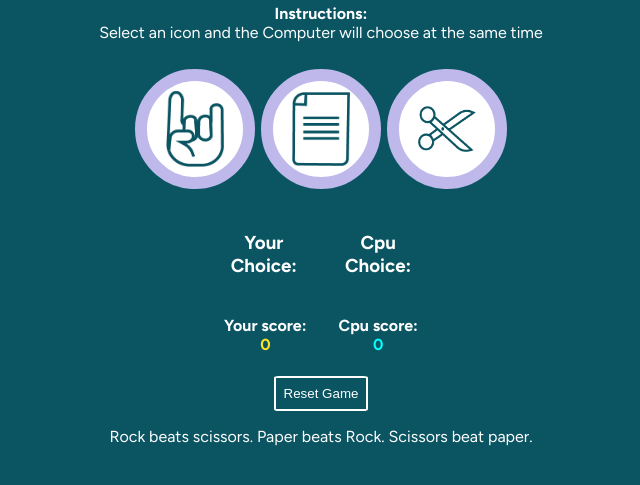
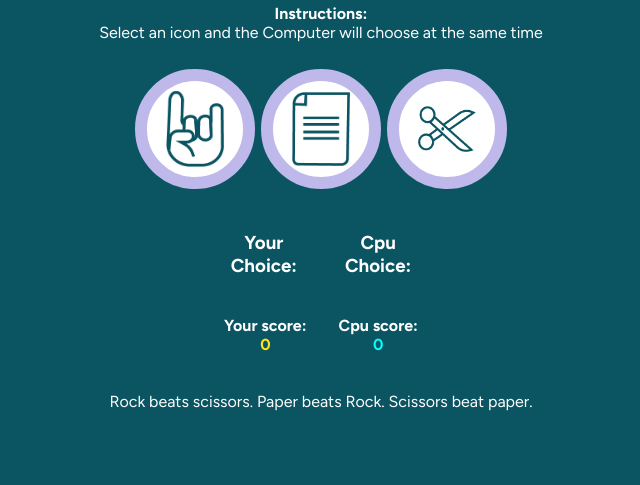
Before and after one commit to suzannecodeinst/RPS-game-PP2, a plain HTML site: page index.html in a window 1280 px wide. Shown: the part 79-564 px from the top of the page, without its empty margins (319-959 px from the left). Drawn offline with Linux system fonts and the light colour scheme.

Commit message:
tidy up scripts

```diff
--- a/assets/css/style.css
+++ b/assets/css/style.css
@@ -15,6 +15,8 @@ h1 {
 h2 {
     margin-bottom: 10px;
 }
+
+/* detailed styles*/
 
 .instructions {
     padding: 0rem 3rem;
@@ -89,20 +91,6 @@ h2 {
     color: aqua;
 }
 
-
-.reset-btn {
-    background-color: #0B5563;
-    color: white;
-    border: 2px solid white;
-    border-radius: 5%;
-    padding: 0.5rem;
-}
-
-
-.reset-btn:hover {
-    border: 4px solid white;
-}
-
 .button-icon {
     max-width: 68%;
 }
--- a/assets/js/script.js
+++ b/assets/js/script.js
@@ -4,6 +4,7 @@ const buttons = document.getElementsByClassName("btn-choice")
 const puterChoiceDisplay = document.getElementById('puter-choice');
 const userChoiceDisplay = document.getElementById('user-choice');
 const choices = ["rock", "paper", "scissors"];
+
 
 
 /*  play game function records data choice value of selected button and
@@ -81,6 +82,3 @@ function incrementPuterScore() {
   let oldPuterScore = parseInt(document.getElementById("puter-score").innerText);
   document.getElementById("puter-score").innerText = ++oldPuterScore;
 }
-
-
-/* reset game */
--- a/index.html
+++ b/index.html
@@ -69,10 +69,6 @@
         </div>
     </div>
 
-    <div id="reset-area">
-        <button data-type="reset-game" class="reset-btn">Reset Game</button>
-    </div>
-
     <div class="rules">
         <p>Rock beats scissors. Paper beats Rock. Scissors beat paper.</p>
     </div>
```
